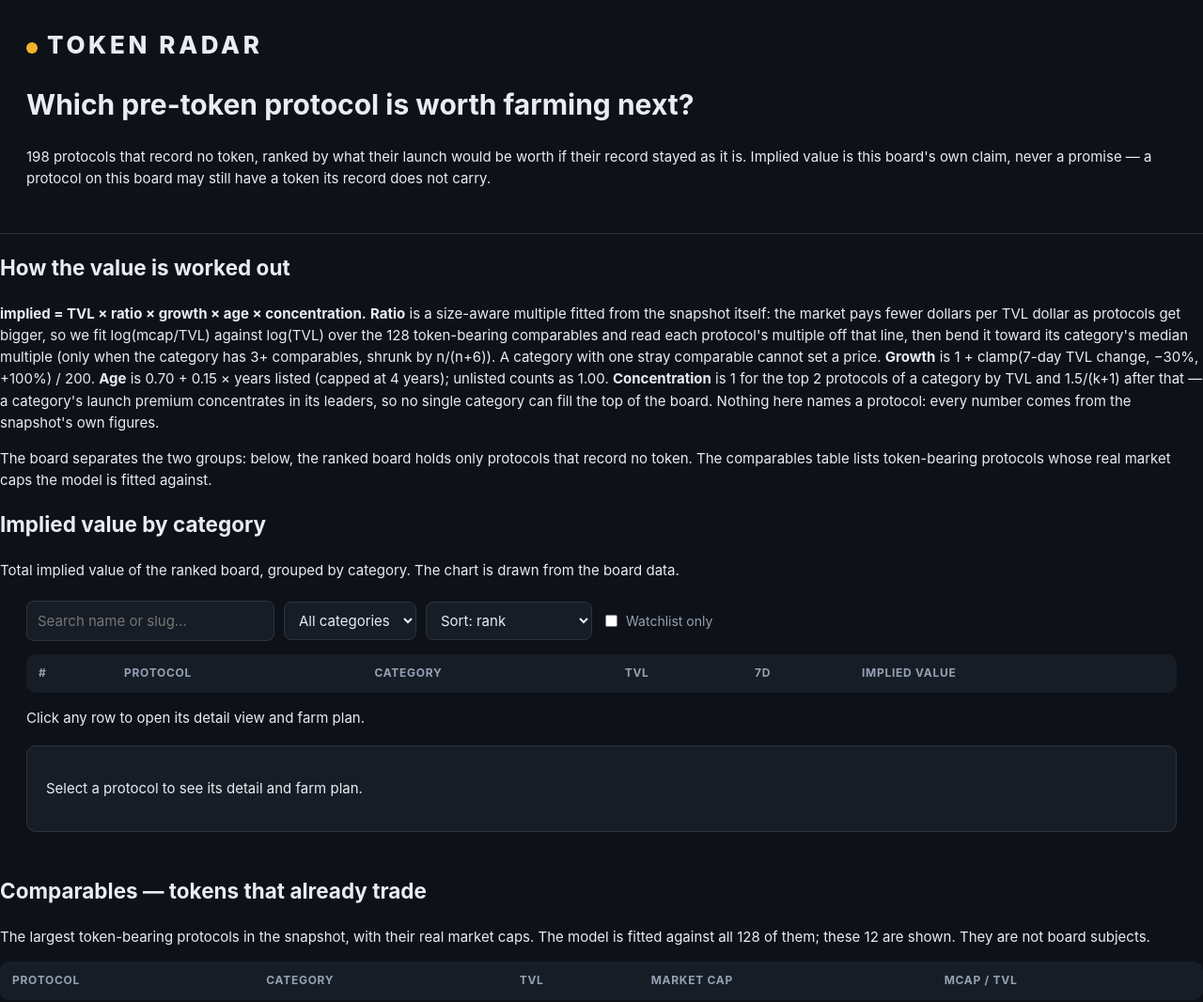
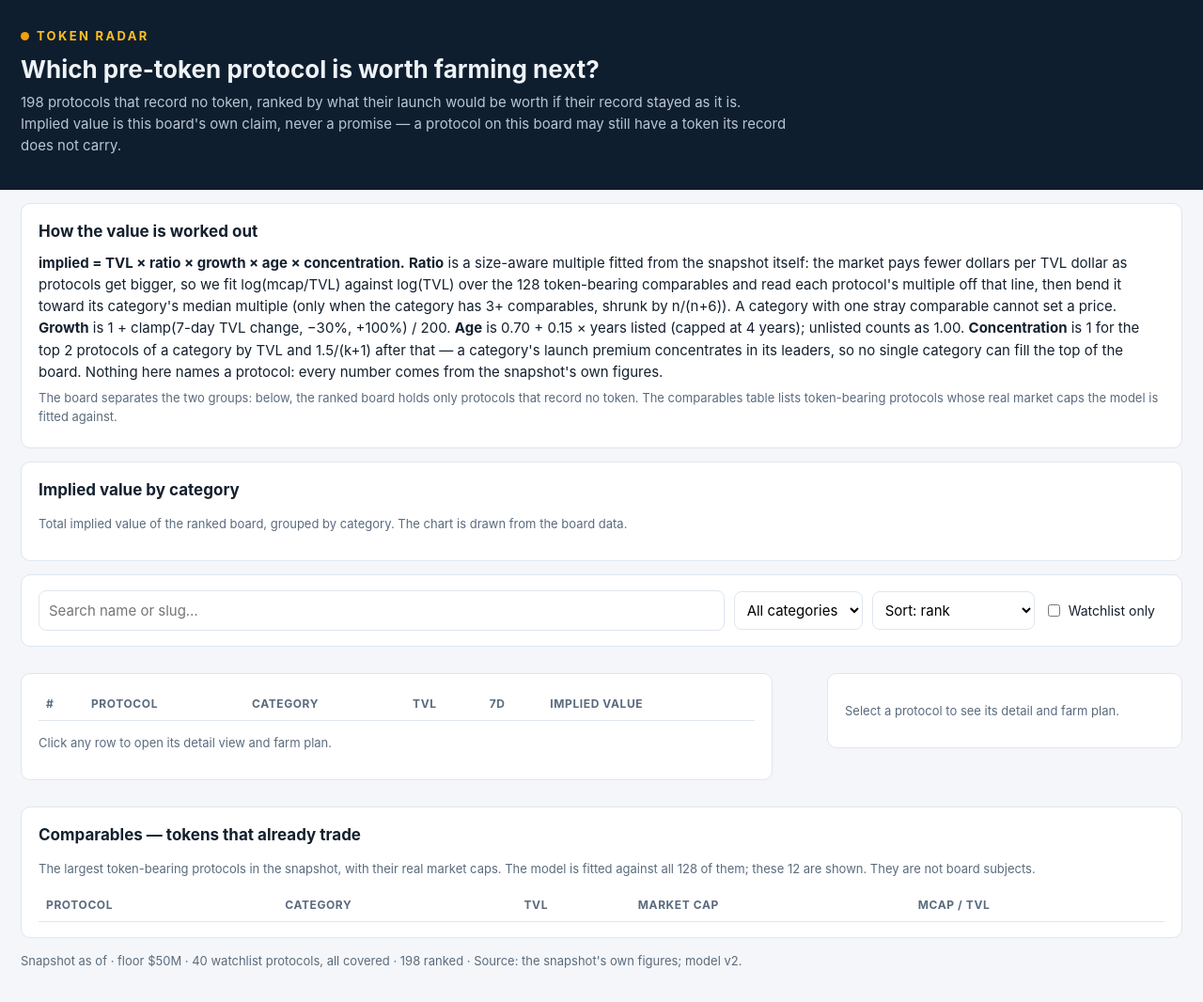
Before and after one commit to Ocarsx/token-radar-01, a plain HTML site: page dashboard/index.html in a window 1280 px wide. Shown: the top 1066 px of the page at 94% size. Drawn offline with Linux system fonts and the light colour scheme; a script that the page names is missing.

Commit message:
token-radar v2: dashboard with category chart + copy plan

```diff
--- a/dashboard/app.css
+++ b/dashboard/app.css
@@ -1,68 +1,57 @@
 :root{
-  --bg:#0e1218; --panel:#171d26; --panel2:#1e2632; --line:#2a3442;
-  --text:#e8edf3; --muted:#93a1b3; --accent:#f0b429; --accent-dim:#8a6d1f;
-  --green:#3fb97f; --red:#e26d5a; --radius:10px;
+  --ink:#14202e; --mut:#5a6b7d; --line:#dfe6ee; --bg:#f4f6f9; --card:#ffffff;
+  --acc:#b45309; --acc2:#0e7490; --good:#15803d; --bad:#b91c1c; --chip:#eef2f7;
 }
 *{box-sizing:border-box}
-body{margin:0;background:var(--bg);color:var(--text);
-  font:15px/1.55 -apple-system,BlinkMacSystemFont,"Segoe UI",Roboto,Helvetica,Arial,sans-serif}
-.top{padding:28px 28px 10px;border-bottom:1px solid var(--line)}
-.brand{font-size:26px;font-weight:800;letter-spacing:.14em}
-.brand .dot{display:inline-block;width:12px;height:12px;border-radius:50%;
-  background:var(--accent);margin-right:10px}
-.tag{margin:6px 0 2px;color:var(--text);font-size:16px}
-.meta{color:var(--muted);margin:4px 0 0;font-size:13px}
-.stats{display:flex;gap:12px;flex-wrap:wrap;padding:18px 28px 4px}
-.stat{background:var(--panel);border:1px solid var(--line);border-radius:var(--radius);
-  padding:12px 16px;min-width:150px}
-.stat b{display:block;font-size:21px;color:var(--accent)}
-.stat span{color:var(--muted);font-size:12px;text-transform:uppercase;letter-spacing:.06em}
-.model{margin:16px 28px;padding:16px 18px;background:var(--panel);
-  border:1px solid var(--line);border-radius:var(--radius)}
-.model h2{margin:0 0 8px;font-size:16px}
-.model p{margin:6px 0;color:var(--text)}
-.model .note{color:var(--muted);font-size:13px}
-.chips{display:flex;gap:8px;flex-wrap:wrap;margin:10px 0 4px}
-.chip{background:var(--panel2);border:1px solid var(--line);border-radius:20px;
-  padding:4px 11px;font-size:12.5px;color:var(--text)}
-.chip b{color:var(--accent)}
-.controls{display:flex;gap:10px;flex-wrap:wrap;align-items:center;
-  padding:6px 28px 14px}
-.controls input[type=search],.controls select{background:var(--panel);color:var(--text);
-  border:1px solid var(--line);border-radius:8px;padding:9px 11px;font:inherit}
-.controls input[type=search]{min-width:220px}
-.check{color:var(--muted);font-size:14px;display:flex;gap:6px;align-items:center}
-.count{margin-left:auto;color:var(--muted);font-size:13px}
-main{padding:0 28px 28px}
-table{width:100%;border-collapse:collapse;background:var(--panel);
-  border:1px solid var(--line);border-radius:var(--radius);overflow:hidden}
-th,td{padding:10px 12px;text-align:left;border-bottom:1px solid var(--line)}
-th{color:var(--muted);font-size:12px;text-transform:uppercase;letter-spacing:.06em;
-  cursor:pointer;user-select:none;white-space:nowrap}
-th:hover{color:var(--accent)}
+body{margin:0;background:var(--bg);color:var(--ink);
+  font:15px/1.55 -apple-system,"Segoe UI",Roboto,Helvetica,Arial,sans-serif}
+.top{background:#0f1e2e;color:#eef3f8;padding:28px 22px 20px}
+.brand{letter-spacing:.18em;font-weight:700;font-size:13px;color:#fbbf24}
+.brand .dot{display:inline-block;width:9px;height:9px;border-radius:50%;
+  background:#f59e0b;margin-right:8px}
+.top h1{margin:10px 0 6px;font-size:26px;line-height:1.25;max-width:820px}
+.sub{margin:0;max-width:820px;color:#b8c6d4}
+.stats{display:flex;gap:10px;flex-wrap:wrap;margin-top:16px}
+.stat{background:#1b3049;border:1px solid #2a4258;border-radius:8px;
+  padding:8px 12px;font-size:13px}
+.stat b{display:block;font-size:17px;color:#fff}
+.panel{background:var(--card);border:1px solid var(--line);border-radius:10px;
+  margin:14px 22px;padding:16px 18px}
+.panel h2{margin:0 0 8px;font-size:17px}
+.note{color:var(--mut);font-size:13px}
+#method p{margin:6px 0}
+.chart{display:flex;flex-direction:column;gap:6px;margin-top:8px}
+.bar-row{display:grid;grid-template-columns:170px 1fr 90px;gap:10px;align-items:center;font-size:13px}
+.bar-row .bar{height:16px;border-radius:4px;background:var(--acc2)}
+.bar-row .val{text-align:right;font-variant-numeric:tabular-nums}
+.controls{display:flex;gap:10px;flex-wrap:wrap;align-items:center}
+.controls input[type=search]{flex:1 1 220px;padding:9px 10px;border:1px solid var(--line);
+  border-radius:8px;font:inherit}
+.controls select{padding:9px;border:1px solid var(--line);border-radius:8px;font:inherit;background:#fff}
+.check{font-size:14px;display:flex;gap:6px;align-items:center}
+.count{margin-left:auto;color:var(--mut);font-size:13px}
+.layout{display:grid;grid-template-columns:2fr 1fr;gap:0 14px;align-items:start}
+.board-wrap{overflow-x:auto}
+table{width:100%;border-collapse:collapse;font-size:14px}
+th,td{padding:7px 8px;text-align:left;border-bottom:1px solid var(--line);white-space:nowrap}
+th{color:var(--mut);font-size:12px;text-transform:uppercase;letter-spacing:.05em;cursor:pointer}
+tbody tr{cursor:pointer}
+tbody tr:hover{background:#f1f5fa}
+tbody tr.sel{background:#fff7e6}
 td.num,th.num{text-align:right;font-variant-numeric:tabular-nums}
-tbody tr{cursor:pointer}
-tbody tr:hover{background:var(--panel2)}
-tbody tr.sel{background:#2a2413}
-tbody tr.sel td:first-child{box-shadow:inset 3px 0 0 var(--accent)}
-.slug{color:var(--muted);font-size:12px}
-.badge{display:inline-block;background:var(--accent);color:#171207;border-radius:4px;
-  font-size:10px;font-weight:700;padding:1px 6px;margin-left:7px;vertical-align:2px}
-.pos{color:var(--green)} .neg{color:var(--red)}
-.val{font-weight:700;color:var(--accent)}
-.detail{margin-top:18px;background:var(--panel);border:1px solid var(--line);
-  border-radius:var(--radius);padding:18px 20px}
-.detail h2{margin:0 0 4px;font-size:20px}
-.detail h3{margin:16px 0 6px;font-size:14px;text-transform:uppercase;
-  letter-spacing:.06em;color:var(--muted)}
-.detail .hint{color:var(--muted)}
-.kv{display:grid;grid-template-columns:repeat(auto-fit,minmax(150px,1fr));gap:10px;margin:12px 0}
-.kv div{background:var(--panel2);border-radius:8px;padding:10px 12px}
-.kv b{display:block;font-size:17px}
-.kv span{color:var(--muted);font-size:12px;text-transform:uppercase;letter-spacing:.05em}
-.math{font-family:ui-monospace,Menlo,Consolas,monospace;font-size:13.5px;
-  background:var(--panel2);border-radius:8px;padding:10px 12px;overflow-x:auto}
-ol.steps{margin:6px 0 0;padding-left:20px}
-ol.steps li{margin:8px 0}
-footer{padding:0 28px 26px;color:var(--muted);font-size:13px}
-@media (max-width:760px){.top,.stats,.model,.controls,main,footer{padding-left:14px;padding-right:14px}}
+td .wl{display:inline-block;background:#fef3c7;color:#92400e;border-radius:4px;
+  font-size:11px;padding:1px 5px;margin-left:6px}
+.up{color:var(--good)} .down{color:var(--bad)}
+.detail{position:sticky;top:14px}
+.detail h3{margin:0 0 2px;font-size:19px}
+.detail .meta{color:var(--mut);font-size:13px;margin:0 0 10px}
+.kv{display:grid;grid-template-columns:1fr 1fr;gap:6px 14px;margin:10px 0;font-size:14px}
+.kv div b{display:block;font-size:12px;color:var(--mut);text-transform:uppercase;letter-spacing:.04em}
+.kv div span{font-variant-numeric:tabular-nums}
+.steps{margin:10px 0;padding-left:20px}
+.steps li{margin:8px 0;font-size:14px}
+.copy{margin-top:10px;padding:8px 14px;border:0;border-radius:8px;background:var(--acc);
+  color:#fff;font:inherit;cursor:pointer}
+.copy:hover{background:#92400e}
+.foot{margin:0 22px 22px;color:var(--mut);font-size:13px}
+@media (max-width:900px){.layout{grid-template-columns:1fr}.detail{position:static}}
```
